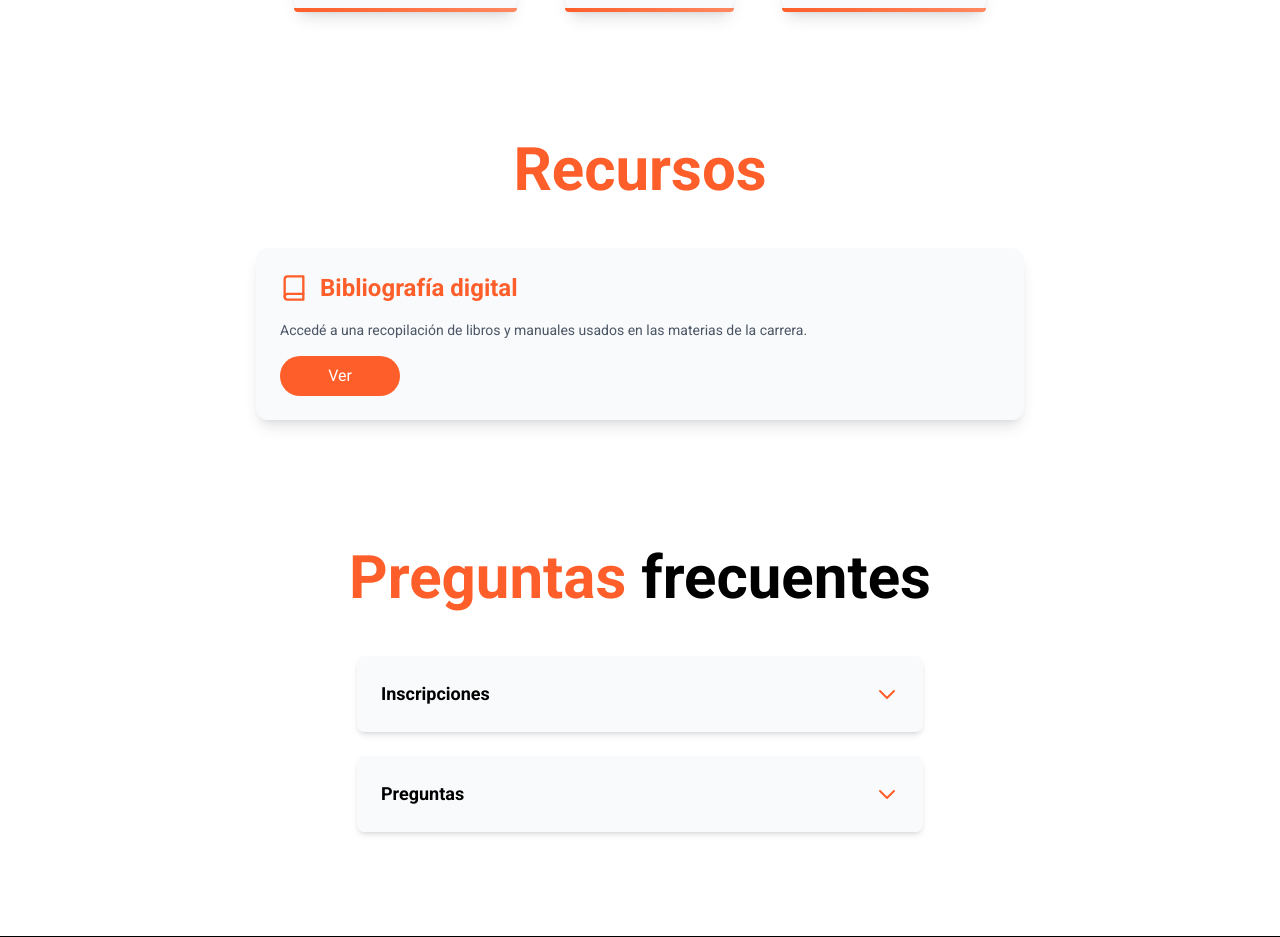
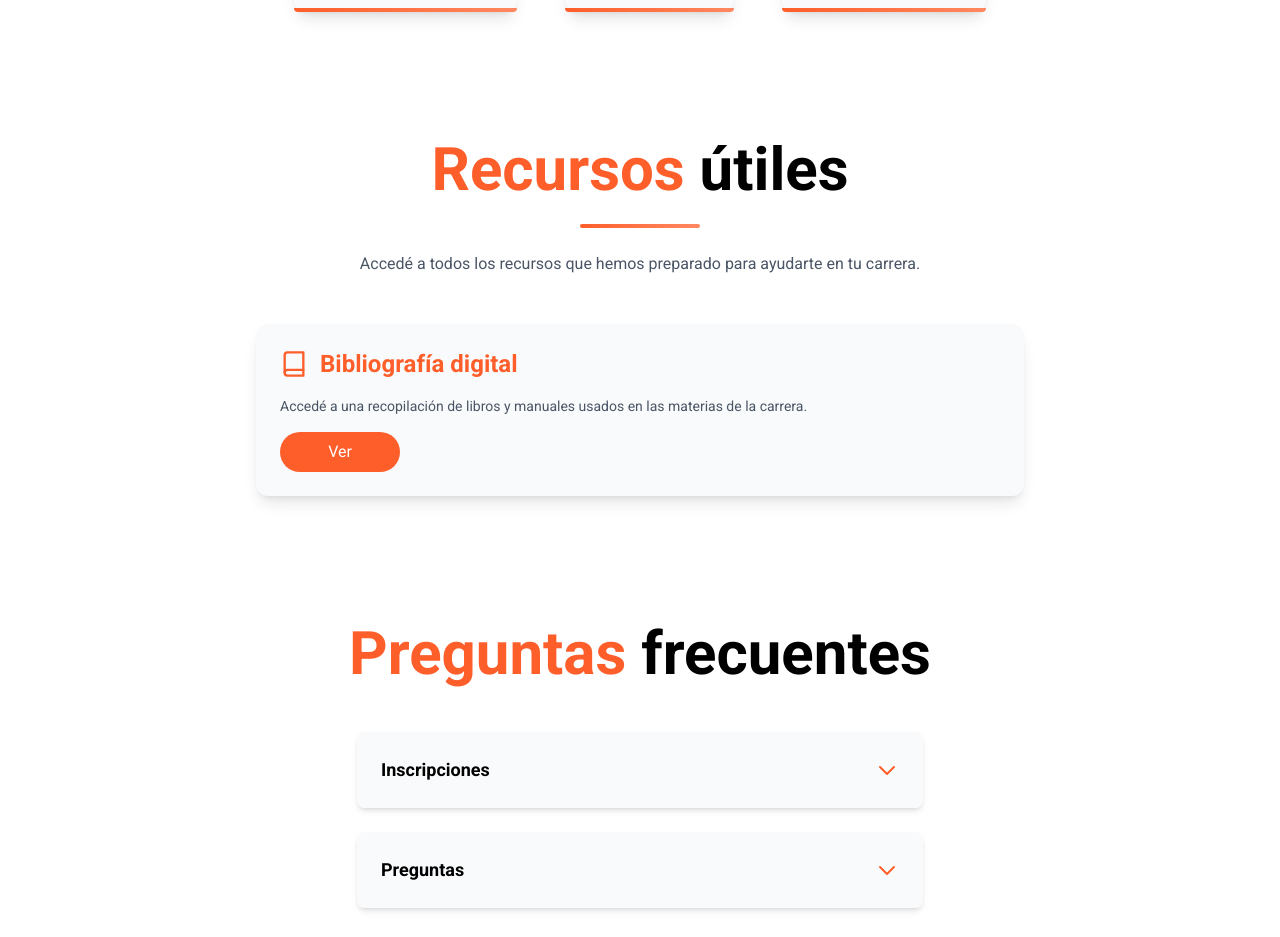
Before and after one commit to FranciscoJarusz/lista365, a React (Vite) app: page / in a window 1280 px wide. Shown: the part 1320-2257 px from the top of the page. Built offline with nearby package versions, Linux system fonts and the light colour scheme.

Commit message:
Cambios visuales en "Recursos".

```diff
--- a/src/components/Recursos.jsx
+++ b/src/components/Recursos.jsx
@@ -4,7 +4,16 @@ const Recursos = () => {
     return (
         <div id="recursos" className="p-6 flex flex-col items-center justify-center mt-20">
 
-            <h1 className="text-6xl font-bold text-primario mb-12">Recursos</h1>
+            <div className="flex flex-col items-center justify-center gap-6">
+
+                <h1 className="text-6xl font-bold text-black"><span className="text-primario">Recursos</span> útiles</h1>
+
+                <div className="h-1 w-30 bg-gradient-to-r from-primario to-secundario rounded-xl"></div>
+
+                <p className="text-md text-gray-600 mb-12">Accedé a todos los recursos que hemos preparado para ayudarte en tu carrera.</p>
+
+            </div>
+
 
             <div className="flex flex-col items-left justify-center max-w-3xl w-full mx-auto gap-12">
 
```
